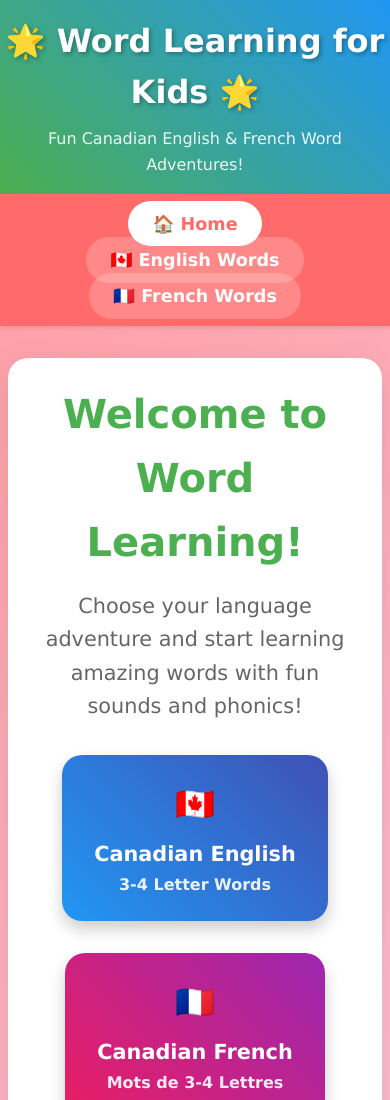
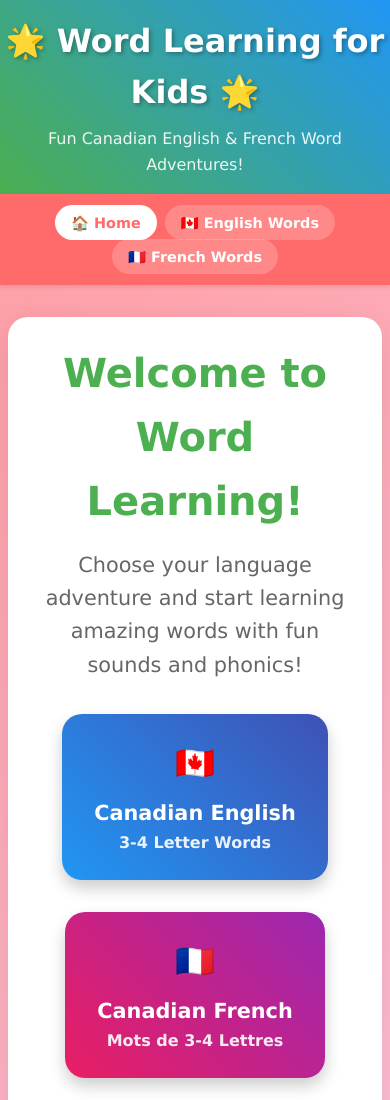
Before and after one commit to surajsaini/kidsapp, a plain HTML site: page index.html in a window 390 px wide. Shown: the top 1100 px of the page. Drawn offline with Linux system fonts and the light colour scheme.

Commit message:
17aug2025First

```diff
--- a/css/styles.css
+++ b/css/styles.css
@@ -474,8 +474,14 @@ footer {
     }
 
     nav ul {
-        flex-direction: column;
+        flex-direction: row;
         gap: 0.5rem;
+        flex-wrap: wrap;
+    }
+
+    nav a {
+        font-size: 0.9rem;
+        padding: 0.6rem 1rem;
     }
 }
 
```
Also changed, not shown: english.html (+1 -1 lines), french.html (+1 -1 lines), index.html (+1 -1 lines).
